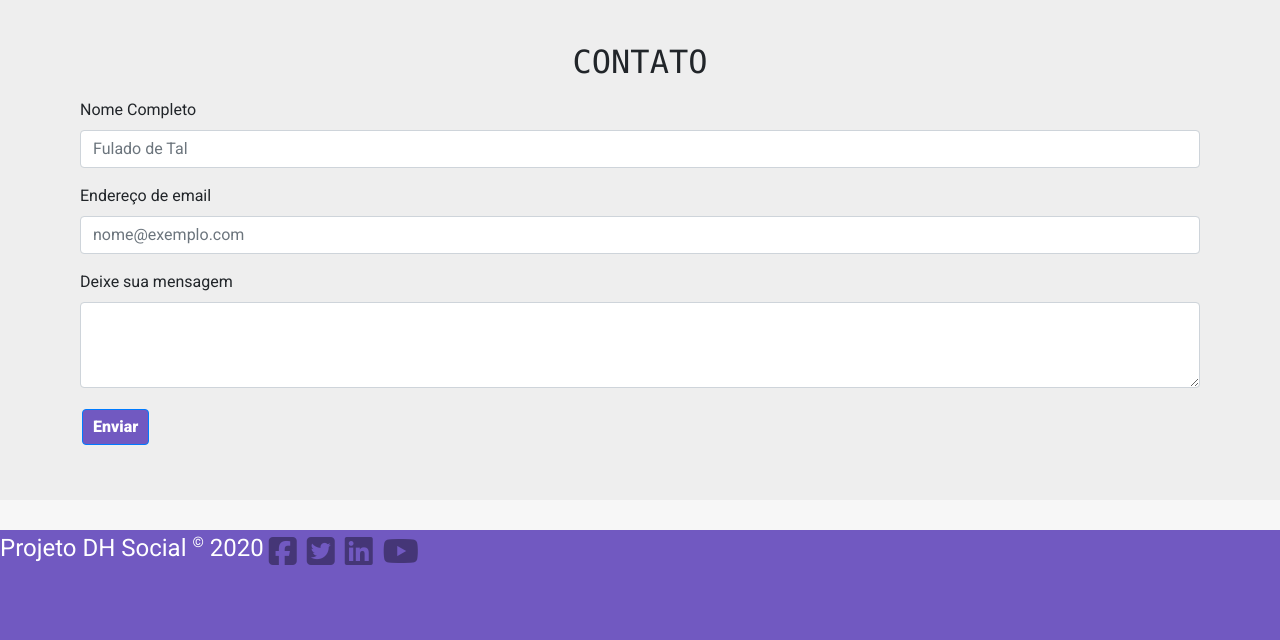
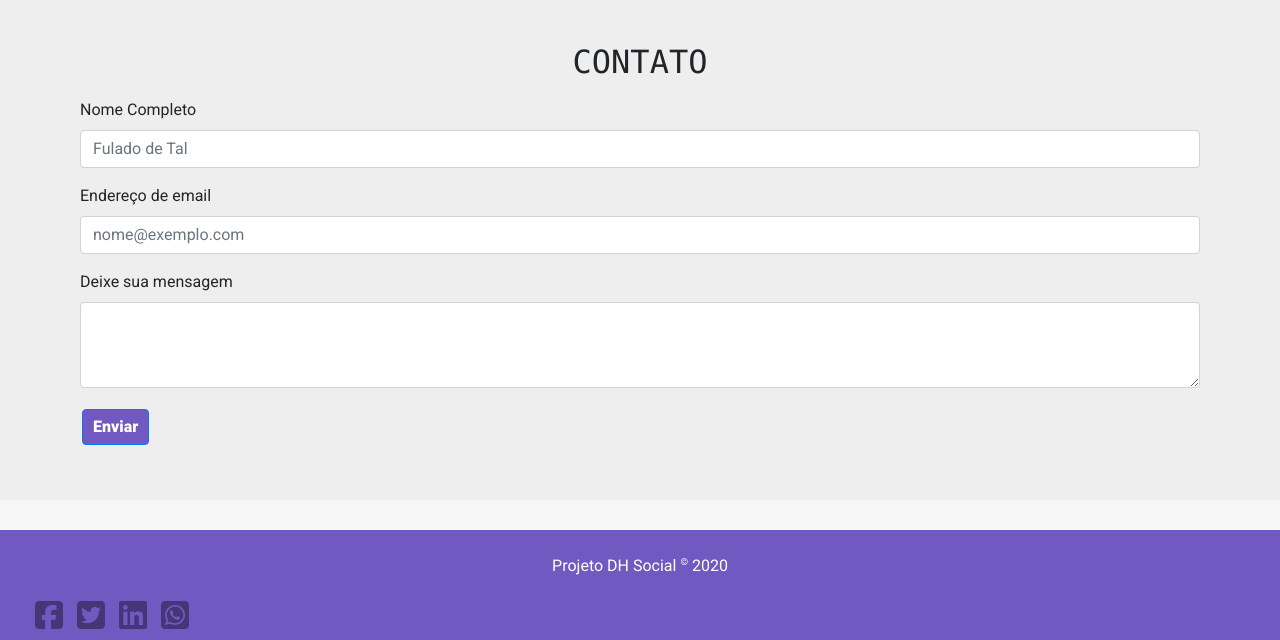
Before and after one commit to projetodhsocial/redesocial-projetodh, a PHP site: page / in a window 1280 px wide. Shown: the part 1155-1795 px from the top of the page. Before the commit the page ends 1720 px from the top, so only its background shows below. Run offline with PHP 8.4, Linux system fonts and the light colour scheme; some libraries are stand-ins or nearby versions.

Commit message:
footer corrigido

```diff
--- a/assets/css/style.css
+++ b/assets/css/style.css
@@ -57,17 +57,16 @@ body {
 }
 .footer {
     width: 100%;
-    height: 100px;
-
+    height: 110px;
     background-color: #7159c1;
     color: #fff;
-    font-size: 1.5rem;
+    font-size: 1rem;
 }
-.fab {
+.color-icon{
     font-size: 2rem;
     color: rgba(0, 0, 0, 0.383);
     padding: 5px;
 }
-.fab:hover {
+.color-icon:hover {
     color: #ffcc4d;
 }
--- a/inc/footer.php
+++ b/inc/footer.php
@@ -1,10 +1,10 @@
-<footer class="container-fluid footer">
-    <article class="row footer">
-        <p class="text-center">Projeto DH Social <sup><small>&copy;</small></sup> <?= date("Y"); ?></p>
-        <a href="#"><i class="fab fa-facebook-square"></a></i>
-        <a href="#"><i class="fab fa-twitter-square"></a></i>
-        <a href="#"><i class="fab fa-linkedin"></a></i>
-        <a href="#"><i class="fab fa-youtube"></a></i>
+<footer class="container-fluid footer d-flex">
+    <article class="col mb-3 footer">
+        <p class="text-center mt-4">Projeto DH Social <sup><small>&copy;</small></sup> <?= date("Y"); ?></p>
+        <a href="#"><i class="fab fa-facebook-square color-icon"></i></a>
+        <a href="#"><i class="fab fa-twitter-square color-icon"></i></a>
+        <a href="#"><i class="fab fa-linkedin color-icon"></i></a>
+        <a href="#"><i class="fab fa-whatsapp-square color-icon"></i></a>
     </article>
 </footer>
 
```
